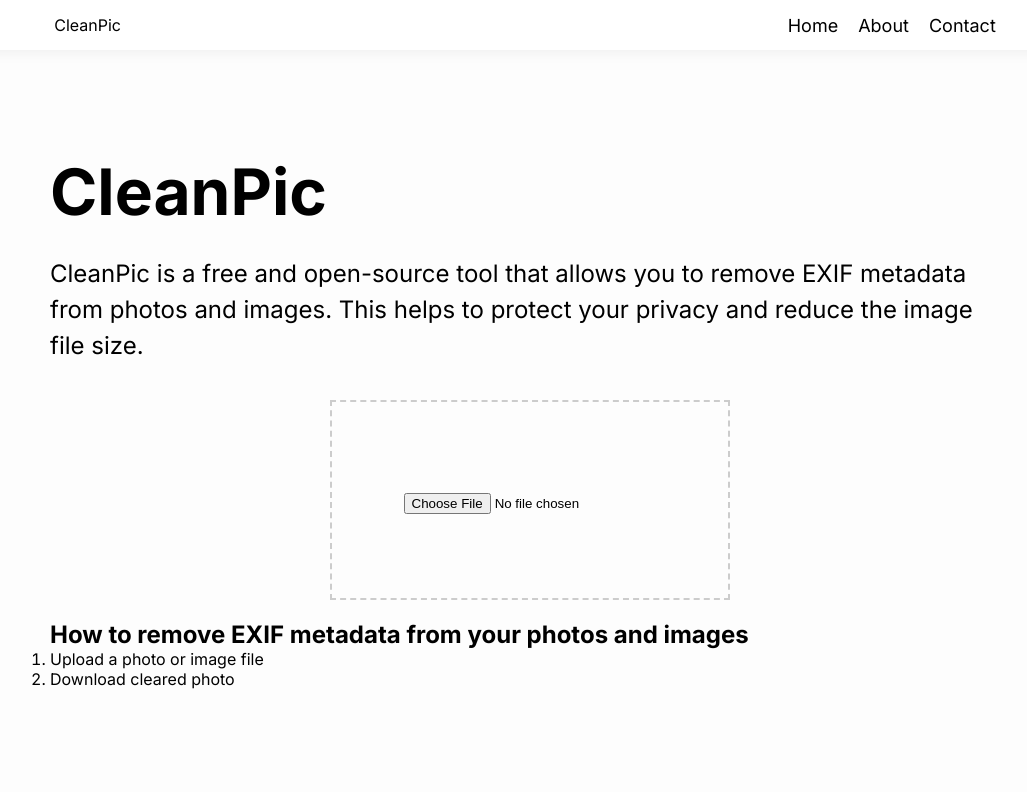
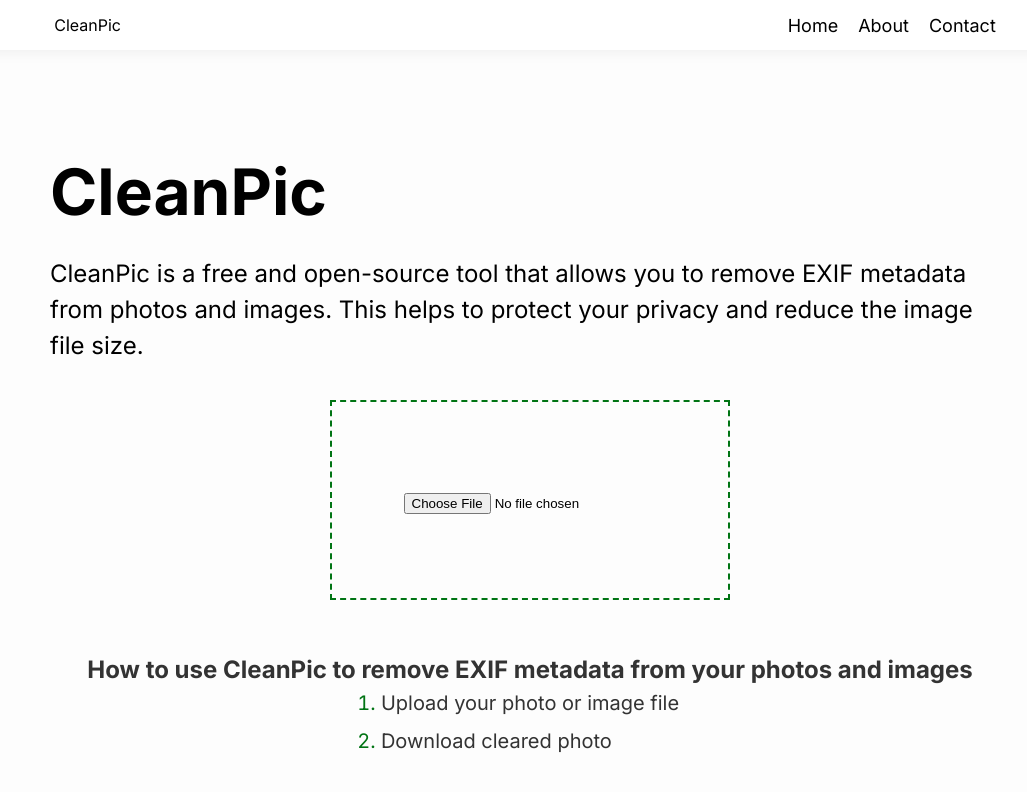
Before and after one commit to matifandy8/cleanpic, a Next.js app: page / in a window 1280 px wide. Shown: the top 792 px of the page, without its empty margins (110-1137 px from the left). Built offline with nearby package versions, Linux system fonts and the light colour scheme.

Commit message:
add remove metadata

```diff
--- a/src/app/components/FileUpload/FileUpload.module.css
+++ b/src/app/components/FileUpload/FileUpload.module.css
@@ -4,7 +4,7 @@
   margin: 20px auto;
   text-align: center;
   line-height: 200px;
-  border: 2px dashed #ccc;
+  border: 2px dashed var(--primary-color);
   cursor: pointer;
 }
 
@@ -13,6 +13,20 @@
 }
 
 .dragging {
-  border-color: #007bff;
-  background-color: rgba(0, 123, 255, 0.1);
+  border-color: var(--primary-color);
+  background-color: var(--secondary-color);
 }
+
+.error {
+  color: red;
+  margin-top: 10px;
+  font-size: 14px;
+  text-align: center;
+}
+
+.success {
+  color: green;
+  margin-top: 10px;
+  font-size: 14px;
+  text-align: center;
+}
--- /dev/null
+++ b/src/app/components/ImagePreview/ImagePreview.module.css
@@ -0,0 +1,35 @@
+.clearMetadata {
+  margin-top: 10px;
+  background-color: var(--primary-color);
+  color: white;
+  padding: 10px 20px;
+  border: none;
+  border-radius: 5px;
+  cursor: pointer;
+}
+
+.downloadButton {
+  margin-top: 10px;
+  background-color: var(--primary-color);
+  color: white;
+  padding: 10px 20px;
+  border: none;
+  border-radius: 5px;
+  cursor: pointer;
+}
+
+.imageContainer {
+  display: flex;
+  flex-direction: column;
+  align-items: center;
+  justify-content: center;
+  margin-top: 20px;
+}
+
+.fileDetails {
+  margin-top: 10px;
+  display: flex;
+  flex-direction: column;
+  align-items: center;
+  justify-content: center;
+}
--- /dev/null
+++ b/src/app/components/ImagePreview/ImagePreview.tsx
@@ -0,0 +1,75 @@
+import React, { useState } from "react";
+import NextImage from "next/image"; // Import the Next.js Image component
+import styles from "./ImagePreview.module.css";
+
+interface ImagePreviewProps {
+  file: File | null;
+  onClearMetadata: () => void;
+}
+
+const ImagePreview: React.FC<ImagePreviewProps> = ({
+  file,
+  onClearMetadata,
+}) => {
+  const [downloadUrl, setDownloadUrl] = useState<string | null>(null);
+
+  if (!file) return null;
+
+  const handleClearMetadata = () => {
+    const reader = new FileReader();
+    reader.onload = (e) => {
+      const img = new window.Image(); // Use the native Image constructor
+      img.src = e.target?.result as string;
+      img.onload = () => {
+        // Create a canvas to draw the image
+        const canvas = document.createElement("canvas");
+        canvas.width = img.width;
+        canvas.height = img.height;
+        const ctx = canvas.getContext("2d");
+        if (ctx) {
+          ctx.drawImage(img, 0, 0);
+          // Convert the canvas to a Blob
+          canvas.toBlob((blob) => {
+            if (blob) {
+              const newImgURL = URL.createObjectURL(blob);
+              setDownloadUrl(newImgURL); // Set the download URL
+              onClearMetadata(); // Call the parent's clear metadata function
+              console.log("Cleared metadata for:", file.name);
+            }
+          }, "image/jpeg");
+        }
+      };
+    };
+    reader.readAsDataURL(file);
+  };
+
+  return (
+    <div className={styles.imageContainer}>
+      <NextImage
+        src={URL.createObjectURL(file)}
+        alt="CleanPic"
+        width={300}
+        height={400}
+        objectFit="contain"
+      />
+      <div className={styles.fileDetails}>
+        <p>File: {file.name}</p>
+        <p>Size: {file.size} bytes</p>
+        <p>Type: {file.type}</p>
+        <p>Last Modified: {new Date(file.lastModified).toLocaleString()}</p>
+      </div>
+      <button className={styles.clearMetadata} onClick={handleClearMetadata}>
+        Clear Metadata
+      </button>
+      {downloadUrl && (
+        <a href={downloadUrl} download={file.name}>
+          <button className={styles.downloadButton}>
+            Download Cleaned Image
+          </button>
+        </a>
+      )}
+    </div>
+  );
+};
+
+export default ImagePreview;
--- a/src/app/globals.css
+++ b/src/app/globals.css
@@ -8,6 +8,9 @@
   --foreground-rgb: 0, 0, 0;
   --background-start-rgb: 214, 219, 220;
   --background-end-rgb: 255, 255, 255;
+
+  --primary-color: #017414;
+  --secondary-color: #004a0063;
 
   --primary-glow: conic-gradient(
     from 180deg at 50% 50%,
--- a/src/app/page.module.css
+++ b/src/app/page.module.css
@@ -18,6 +18,35 @@
   margin-bottom: 1rem;
 }
 
+.howtouse {
+  margin-top: 2rem;
+  font-size: 1.25rem;
+  line-height: 1.5;
+  color: #333;
+  text-align: center;
+  display: flex;
+  flex-direction: column;
+  align-items: center;
+  justify-content: center;
+}
+
+.howtouseTitle {
+  font-size: 1.5rem;
+}
+
+.howtouseList {
+  padding: 0;
+  text-align: left;
+}
+
+.howtouseListItem {
+  margin-bottom: 0.5rem;
+}
+
+.howtouseListItem::marker {
+  color: var(--primary-color);
+}
+
 @media (max-width: 600px) {
   .main {
     padding: 5rem 1rem;
--- a/src/app/page.tsx
+++ b/src/app/page.tsx
@@ -3,12 +3,14 @@
 import { useState } from "react";
 import FileUpload from "./components/FileUpload/FileUpload";
 import styles from "./page.module.css";
-import Image from "next/image";
+import ImagePreview from "./components/ImagePreview/ImagePreview";
 
 export default function Home() {
   const [file, setFile] = useState<File>();
 
-  console.log(file);
+  const onClearMetadata = () => {
+    console.log("Metadata cleared");
+  };
 
   return (
     <main className={styles.main}>
@@ -19,29 +21,17 @@ export default function Home() {
         reduce the image file size.
       </p>
       <FileUpload setFile={setFile} />
-      {file && (
-        <div className={styles.imageContainer}>
-          <Image
-            src={URL.createObjectURL(file)}
-            alt="CleanPic"
-            width={300}
-            height={200}
-            objectFit="contain"
-          />
-          <div className={styles.fileDetails}>
-            <p>File: {file?.name}</p>
-            <p>Size: {file?.size}</p>
-            <p>Type: {file?.type}</p>
-            <p>Last Modified: {file?.lastModified}</p>
-          </div>
-          <button>Download Cleared Image</button>
-        </div>
-      )}
+      {file && <ImagePreview file={file} onClearMetadata={onClearMetadata} />}
       <div className={styles.howtouse}>
-        <h2>How to remove EXIF metadata from your photos and images</h2>
-        <ol>
-          <li>Upload a photo or image file</li>
-          <li>Download cleared photo</li>
+        <h2 className={styles.howtouseTitle}>
+          How to use CleanPic to remove EXIF metadata from your photos and
+          images
+        </h2>
+        <ol className={styles.howtouseList}>
+          <li className={styles.howtouseListItem}>
+            Upload your photo or image file
+          </li>
+          <li className={styles.howtouseListItem}>Download cleared photo</li>
         </ol>
       </div>
     </main>
```
